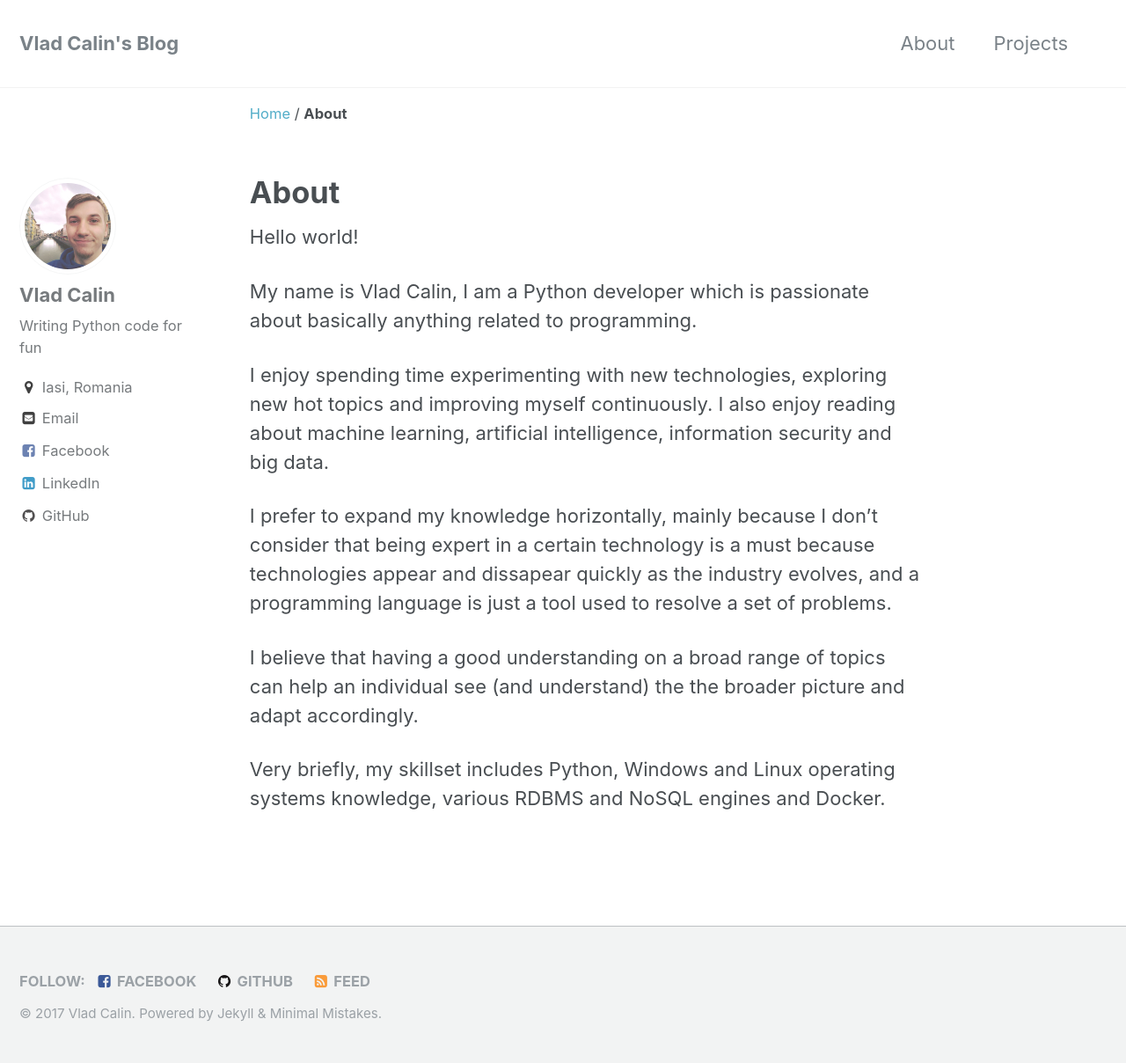
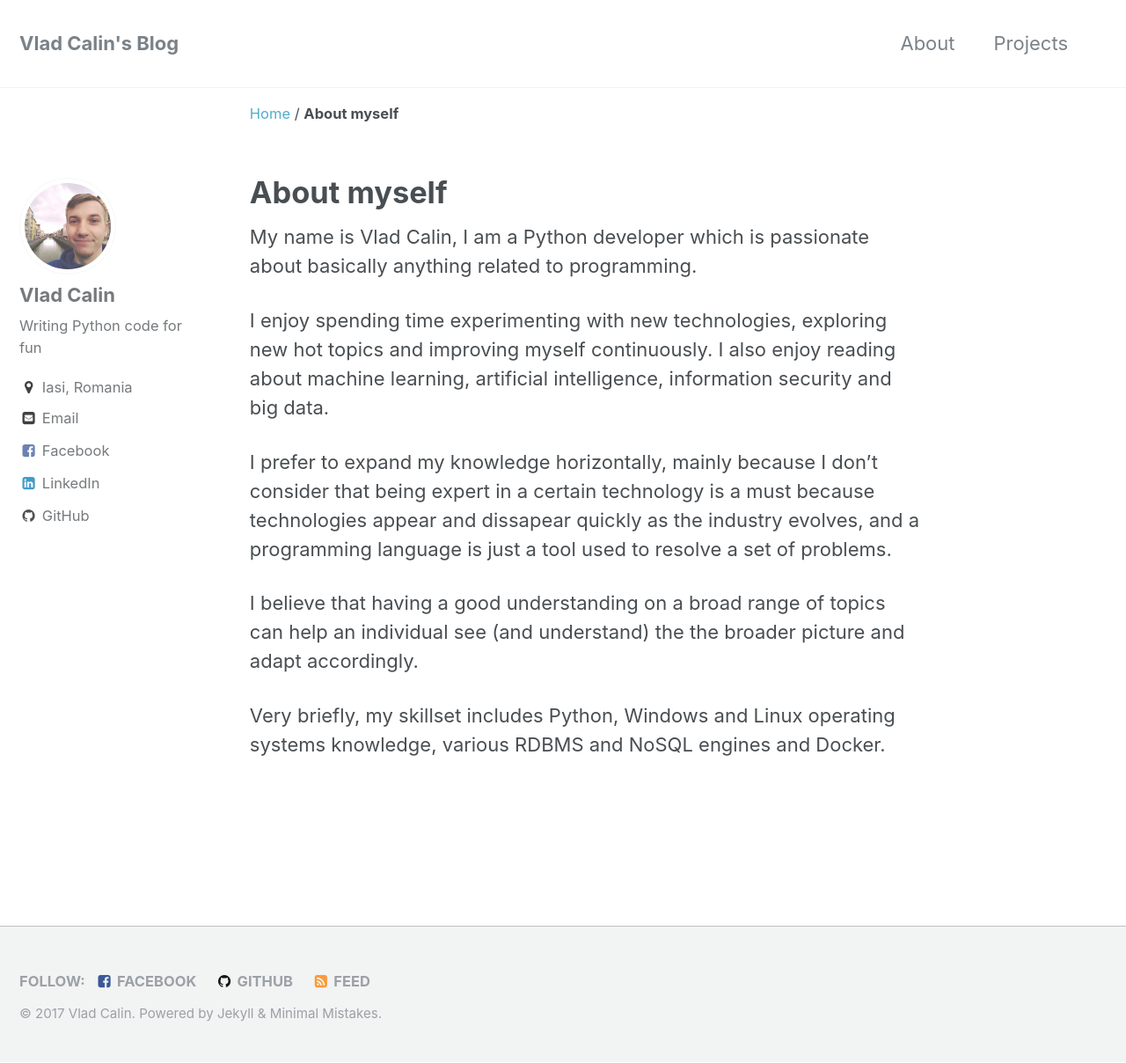
Before and after one commit to vladcalin/vladcalin.github.io, a Jekyll site: the page built from _pages/about.md, in a window 1280 px wide and 1208 px high. Shown: the whole window at 88% size. Built offline with Jekyll 4.4.1, drawn with Linux system fonts in a browser that asks for light colours.

Commit message:
updated about, removed comment from _config

```diff
--- a/_config.yml
+++ b/_config.yml
@@ -247,7 +247,6 @@ defaults:
       share: true
       related: true
   # _pages
-  # _pages
   - scope:
       path: ""
       type: pages
--- a/_pages/about.md
+++ b/_pages/about.md
@@ -1,10 +1,7 @@
 ---
-layout: single
-title: About
+title: About myself
 permalink: /about/
 ---
-
-Hello world!
 
 My name is Vlad Calin, I am a Python developer which is passionate about
 basically anything related to programming.
```
Also changed, not shown: _pages/projects.md (+0 -1 lines).
